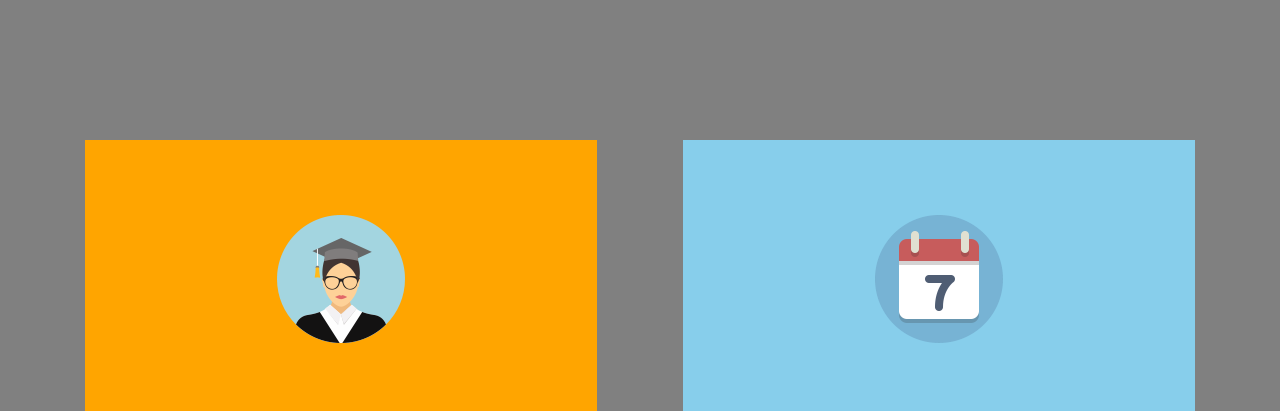
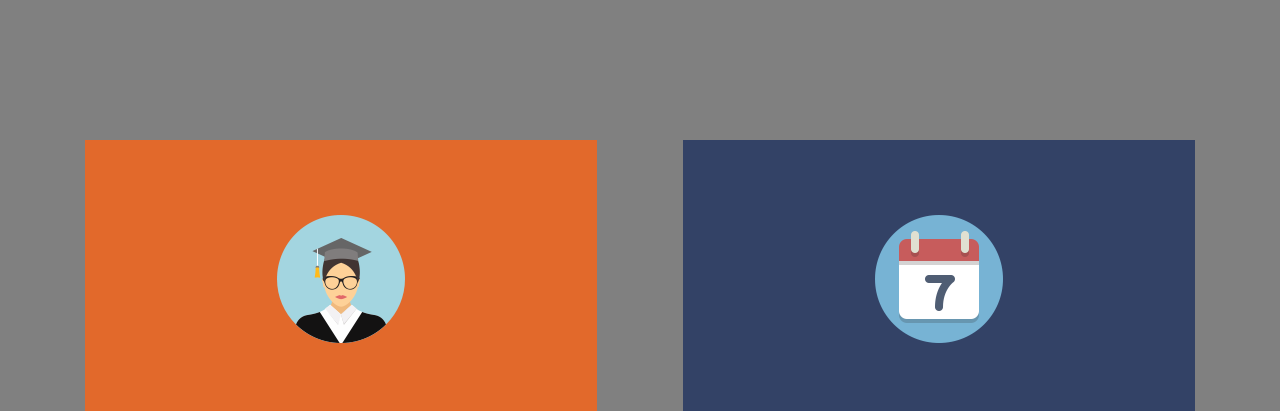
Before and after one commit to aelenia/codefish, a website: page docs/index.html in a window 1280 px wide. Shown: the top 411 px of the page. Drawn offline with Linux system fonts and the light colour scheme.

Commit message:
Change colors

```diff
--- a/src/scss/home.scss
+++ b/src/scss/home.scss
@@ -42,9 +42,9 @@ a {
 }
 
 .students {
-  background: orange;
+  background: #e2692b;
 }
 
 .calendar {
-  background: skyblue;
+  background: #334266;
 }
```
Also changed, not shown: docs/css/home.css.
